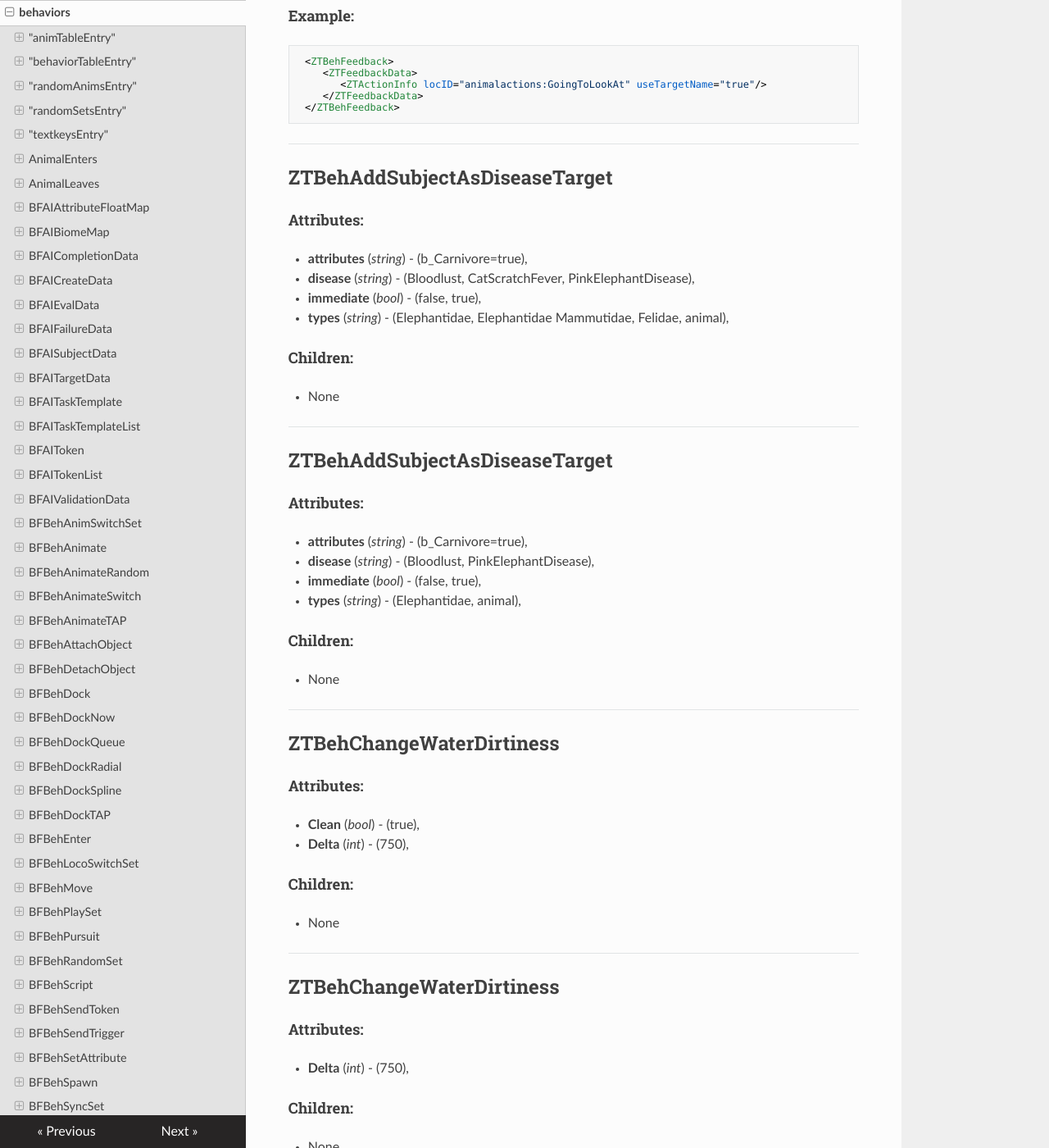
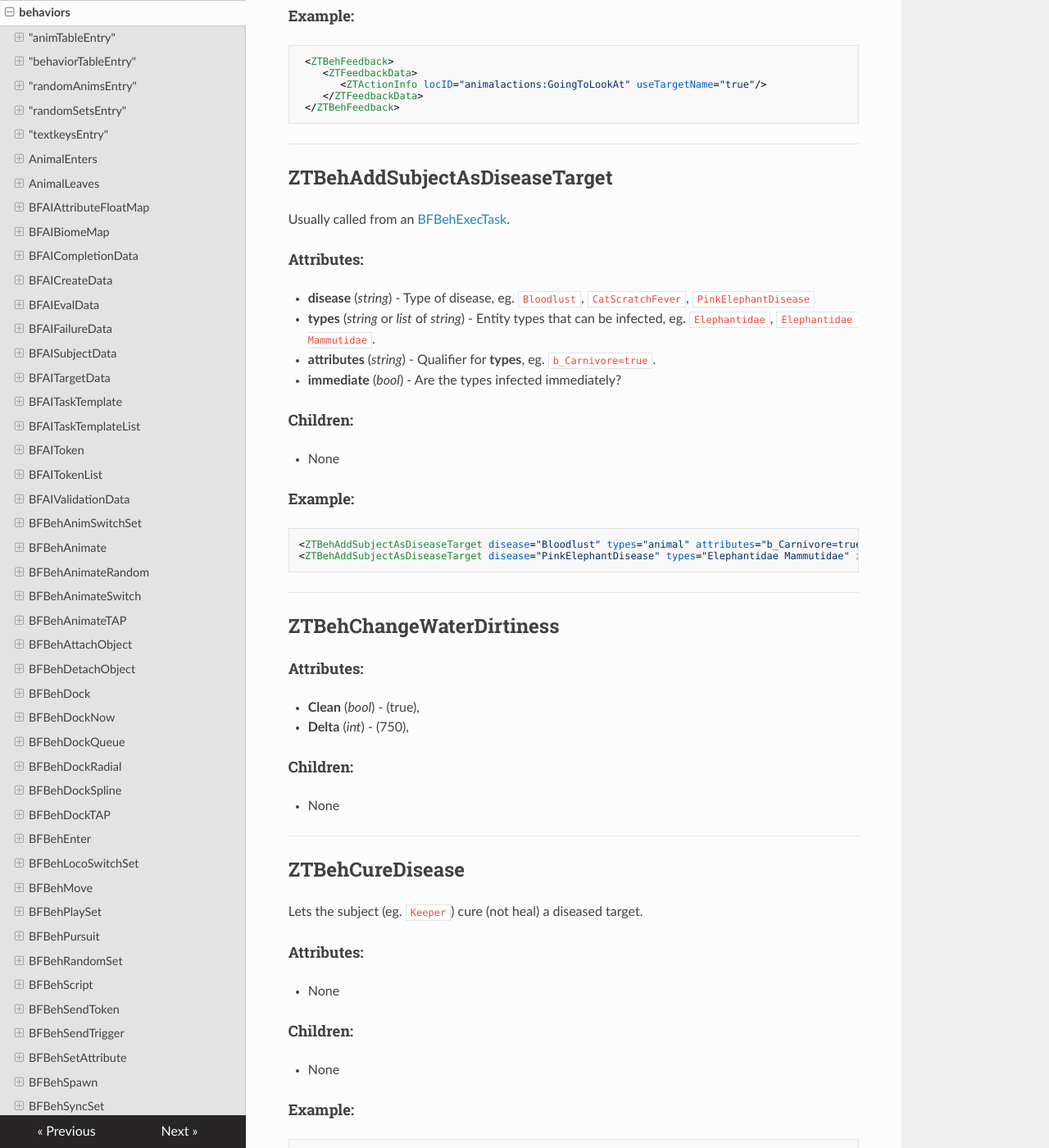
Before and after one commit to HENDRIX-ZT2/ZT2-API-Documentation, an MkDocs documentation site: the page built from docs/behaviors.md, in a window 1280 px wide and 1400 px high, scrolled down 32730 px. Shown: the whole window at 82% size. Built offline with MkDocs 1.6.1, drawn with Linux system fonts in a browser that asks for light colours; nearby versions of some CDN libraries; old or Windows-style settings are respelled for this version of MkDocs; some of the changed text lies outside the part shown.

Commit message:
Decimation 3

````diff
--- a/docs/behaviors.md
+++ b/docs/behaviors.md
@@ -1155,24 +1155,20 @@ This info is shown in the entity's info panel.
 ---
 
 ## ZTBehAddSubjectAsDiseaseTarget
-#### Attributes:
-- __attributes__ (_string_) - (b_Carnivore=true),
-- __disease__ (_string_) - (Bloodlust, CatScratchFever, PinkElephantDisease),
-- __immediate__ (_bool_) - (false, true),
-- __types__ (_string_) - (Elephantidae, Elephantidae Mammutidae, Felidae, animal),
-#### Children:
-- None
-
----
-
-## ZTBehAddSubjectAsDiseaseTarget
-#### Attributes:
-- __attributes__ (_string_) - (b_Carnivore=true),
-- __disease__ (_string_) - (Bloodlust, PinkElephantDisease),
-- __immediate__ (_bool_) - (false, true),
-- __types__ (_string_) - (Elephantidae, animal),
-#### Children:
-- None
+Usually called from an [BFBehExecTask](#bfbehexectask).
+#### Attributes:
+- __disease__ (_string_) - Type of disease, eg. `Bloodlust`, `CatScratchFever`, `PinkElephantDisease`
+- __types__ (_string_ or _list_ of _string_) - Entity types that can be infected, eg. `Elephantidae`, `Elephantidae Mammutidae`.
+* __attributes__ (_string_) - Qualifier for __types__, eg. `b_Carnivore=true`.
+- __immediate__ (_bool_) - Are the types infected immediately?
+#### Children:
+- None
+
+#### Example:
+```xml
+<ZTBehAddSubjectAsDiseaseTarget disease="Bloodlust" types="animal" attributes="b_Carnivore=true" immediate="true"/>
+<ZTBehAddSubjectAsDiseaseTarget disease="PinkElephantDisease" types="Elephantidae Mammutidae" immediate="false"/>
+```
 
 ---
 
@@ -1185,27 +1181,32 @@ This info is shown in the entity's info panel.
 
 ---
 
-## ZTBehChangeWaterDirtiness
-#### Attributes:
-- __Delta__ (_int_) - (750),
-#### Children:
-- None
-
----
-
 ## ZTBehCureDisease
-#### Attributes:
-- None
-#### Children:
-- None
+Lets the subject (eg. `Keeper`) cure (not heal) a diseased target.
+#### Attributes:
+- None
+#### Children:
+- None
+
+#### Example:
+```xml
+ <ZTBehCureDisease/>
+```
 
 ---
 
 ## ZTBehDigArtifact
-#### Attributes:
-- None
-#### Children:
-- None
+The subject (`Paleontologist`) excavates a fossil site (`fossilmarker`) target previously marked with [ZTBehFindArtifact](#ztbehfindartifact).
+#### Attributes:
+- None
+#### Children:
+- None
+
+#### Example:
+```xml
+ <BFBehAnimate targetAnim="Stand_Excavate"/>
+ <ZTBehDigArtifact/>
+```
 
 ---
 
@@ -1214,27 +1215,6 @@ This info is shown in the entity's info panel.
 - __locoSpeed__ (_string_) - (burrow, evade, fast, medium, slow),
 - __subjectNode__ (_string_) - (Floor, Node_Mouth, Poop, p_GroomNode, p_PreyOffset),
 - __targetAnim__ (_string_) - (LieSide_Idle, Lie_Idle, SleepCurl_Idle, Stand_Idle, TreadWater_Idle),
-#### Children:
-- None
-
----
-
-## ZTBehDockFence
-#### Attributes:
-- __locoSpeed__ (_string_) - (charge, evade, fast, medium, slow),
-- __subjectNode__ (_string_) - (Floor, Node_Mouth, Poop, p_FightOffset, p_PreyOffset),
-- __targetAnim__ (_string_) - (Fly_Ahead, Fly_Call, Stand_Idle, Swim_Ahead, TreadWaterSub_Idle),
-#### Children:
-- None
-
----
-
-## ZTBehDockTankWall
-#### Attributes:
-- __depthBelowWater__ (_int_) - (1, 2),
-- __heightAboveGround__ (_int_) - (1),
-- __locoSpeed__ (_string_) - (burrow, evade, fast, medium, slow),
-- __subjectNode__ (_string_) - (Floor, Node_Mouth, Poop, p_GroomNode, p_PreyOffset),
 #### Children:
 - None
 
@@ -1268,17 +1248,6 @@ Subject interacts with a tank wall. Apparently always called from "inside" [ZTBe
 
 ---
 
-## ZTBehDockWater
-#### Attributes:
-- __drinkDepth__ (_float_) - (.3, .4),
-- __interpolationDistance__ (_float_) - (0.15, 0.5, 1, 2, 9.0),
-- __subjectNode__ (_string_) - (Floor, Node_Mouth, Poop, p_GroomNode, p_PreyOffset),
-- __targetAnim__ (_string_) - (LieSide_Idle, Lie_Idle, SleepCurl_Idle, Stand_Idle, TreadWater_Idle),
-#### Children:
-- None
-
----
-
 ## ZTBehEconomy
 #### Attributes:
 - __general__ (_bool_) - (true),
@@ -1288,27 +1257,11 @@ Subject interacts with a tank wall. Apparently always called from "inside" [ZTBe
 
 ---
 
-## ZTBehEconomy
-#### Attributes:
-- __transactionName__ (_string_) - (destroy, donate),
-#### Children:
-- None
-
----
-
 ## ZTBehExitTankGate
 #### Attributes:
 - None
 #### Children:
 - None
-
----
-
-## ZTBehFeedback
-#### Attributes:
-- None
-#### Children:
-- [ZTFeedbackData](#ztfeedbackdata)
 
 ---
 
@@ -1322,30 +1275,23 @@ Container of [ZTFeedbackData](#ztfeedbackdata).
 ---
 
 ## ZTBehFindArtifact
-#### Attributes:
-- None
-#### Children:
-- None
+The subject (`Paleontologist`) makes a hidden `FossilSite` target visible.
+#### Attributes:
+- None
+#### Children:
+- None
+
+#### Example:
+```xml
+ <BFBehPlaySet behSet="MarkFossil"/>
+ <ZTBehFindArtifact/>
+```
 
 ---
 
 ## ZTBehKickOffRider
 #### Attributes:
 - None
-#### Children:
-- None
-
----
-
-## ZTBehMorph
-#### Attributes:
-- __NameIt__ (_bool_) - (true),
-- __initScale__ (_float_) - (0.4, 0.45, 0.50, 0.55, 1),
-- __morphEntity__ (_string_) - (AlligatorChinese_Egg, AnkylosaurusNest_Egg, BirdElephant_Egg, subject, target),
-- __morphFade__ (_bool_) - (true),
-- __morphPeriod__ (_int_) - (1, 10, 100, 2, 300),
-- __morphScale__ (_bool_) - (true),
-- __morphTargetEntityType__ (_string_) - (Aardvark_Adult_F, Aardvark_Juvenile_F, Aardvark_Juvenile_M, Carcass_Meat, TermiteMound_Insects_Broken),
 #### Children:
 - None
 
@@ -1379,19 +1326,10 @@ Morphs the subject into another entity, either maintaining or discarding its ini
 #### Children:
 - None
 
----
-
-## ZTBehShowEvent
-#### Attributes:
-- __ExpireWithTask__ (_bool_) - (false, true),
-- __Interrupt__ (_bool_) - (false, true),
-- __Name__ (_string_) - (DefaultTask_Aardvark, DefaultTask_Actor, FastWander, Interact_Player, WanderWater),
-- __Priority__ (_int_) - (1, 10, 100, 5, 900),
-- __Timein__ (_float_) - (1004.21, 30, 341.05, 5, 971.84),
-- __Timeout__ (_int_) - (-1, 15, 180, 30, 59),
-- __Type__ (_string_) - (AnimalEvent),
-#### Children:
-- None
+#### Example:
+```xml
+ <ZTBehPlaceTarget container="food" targetType="s_KeeperEatType" targetBeh="PlaceFood"/>
+```
 
 ---
 
@@ -1444,16 +1382,6 @@ Subject splashes guests, plays a particle system and triggers a reaction in gues
 ---
 
 ## ZTBehTargetFence
-#### Attributes:
-- __behSet__ (_string_) - (Bleat, Dig, DustBathe, FailureSet, TreadWater_Idle),
-- __fenceType__ (_string_) - (tankwallsegment),
-- __searchDistance__ (_int_) - (6),
-#### Children:
-- None
-
----
-
-## ZTBehTargetFence
 Makes the subject find a fence.
 #### Attributes:
 - __behSet__ (_string_) - This behSet is used to dock to the tank wall, and will usually contain [ZTBehDockTankWall](#ztbehdocktankwall).
@@ -1465,14 +1393,6 @@ Makes the subject find a fence.
 ---
 
 ## ZTBehTeleportToLoc
-#### Attributes:
-- __resetProp__ (_bool_) - (true),
-#### Children:
-- None
-
----
-
-## ZTBehTeleportToLoc
 Only used in `MC.tsk`'s `ReplaceProp` task.
 #### Attributes:
 - __resetProp__ (_bool_) - Default is `false`.
@@ -1487,26 +1407,23 @@ Only used in `MC.tsk`'s `ReplaceProp` task.
 ---
 
 ## ZTBehTestTargetPos
+Apparently only used in failure [BFBehExecTask](#bfbehexectask).
 #### Attributes:
 - __illegalBeh__ (_string_) - (KillTarget),
 - __legalBeh__ (_string_) - (MWFailFeedback, ZKFailCleanWaterFeedback, ZKFailFeedback),
 #### Children:
 - None
 
+#### Example:
+```xml
+<ZTBehTestTargetPos legalBeh="ZKFailFeedback" illegalBeh="KillTarget"/>
+```
+
 ---
 
 ## ZTBehTour
 #### Attributes:
 - None
-#### Children:
-- None
-
----
-
-## ZTBehUsePortal
-#### Attributes:
-- __locoSpeed__ (_string_) - (burrow, evade, fast, medium, slow),
-- __targetAnim__ (_string_) - (LieSide_Idle, Lie_Idle, SleepCurl_Idle, Stand_Idle, TreadWater_Idle),
 #### Children:
 - None
 
@@ -1538,37 +1455,18 @@ Only used in `MC.tsk`'s `ReplaceProp` task.
 - __edDonate__ (_string_) - (f_EdDonNormal),
 - __edValue__ (_string_) - (f_EdNormal),
 - __targetType__ (_string_) - (Guest, s_KeeperDrinkType, s_KeeperEatType),
-- __viewKey__ (_string_) - (DPos_5, Neg_10, Neg_2, Neg_3, Pos_2),
+- __viewKey__ (_string_) - Apparently a grading scale for the quality of the event, eg. `Pos_2`, `Pos_3`, `Neg_5`...
 - __viewRadius__ (_int_) - (20),
 #### Children:
 - [ZTFeedbackData](#ztfeedbackdata)
 
 ---
 
-## ZTBehViewEvent
-Container of [ZTFeedbackData](#ztfeedbackdata).
-#### Attributes:
-- __viewKey__ (_string_) - Apparently a grading scale for the quality of the event, eg. `Pos_2`, `Pos_3`, `Neg_5`...
-#### Children:
-- [ZTFeedbackData](#ztfeedbackdata)
-
----
-
 ## ZTBehWatchShow
 #### Attributes:
 - None
 #### Children:
 - [EventScoring](#eventscoring)
-
----
-
-## ZTEmoticonInfo
-#### Attributes:
-- __emoticonEntityNode__ (_string_) - (Bip01 Head),
-- __emoticonName__ (_string_) - (EmoteAngry, EmoteAnimalExerciseGood, EmoteAnimalExerciseVeryGood, EmoteAnimalHungerGood, EmoteAnimalThirstGood),
-- __emoticonScale__ (_float_) - (0.5, 0.75, 1.5),
-#### Children:
-- None
 
 ---
 
@@ -1584,6 +1482,7 @@ This raises an emoticon over the subject entity.
 ---
 
 ## ZTFeedbackData
+May be used from inside a [ZTBehFeedback](#ztbehfeedback) or a [ZTBehViewEvent](#ztbehviewevent).
 #### Attributes:
 - None
 #### Children:
@@ -1591,34 +1490,6 @@ This raises an emoticon over the subject entity.
 - [ZTEmoticonInfo](#ztemoticoninfo)
 - [ZTMessageInfo](#ztmessageinfo)
 - [ZTThoughtInfo](#ztthoughtinfo)
-
----
-
-## ZTFeedbackData
-May be used from inside a [ZTBehFeedback](#ztbehfeedback) or a [ZTBehViewEvent](#ztbehviewevent).
-#### Attributes:
-- None
-#### Children:
-- [ZTActionInfo](#ztactioninfo)
-- [ZTThoughtInfo](#ztthoughtinfo)
-- [ZTEmoticonInfo](#ztemoticoninfo)
-- [ZTMessageInfo](#ztmessageinfo)
-
----
-
-## ZTMessageInfo
-#### Attributes:
-- __filterAttribute__ (_string_) - (b_Rampage EQ true),
-- __global__ (_bool_) - (false, true),
-- __interval__ (_int_) - (30, 60),
-- __locID__ (_string_) - (guestthoughts:AnimalHappy, guestthoughts:AnimalUnhappy, guestthoughts:AnimalVeryHappy, guestthoughts:AnimalVeryUnhappy, null:null),
-- __priority__ (_int_) - (-1, 0, 1, 10, 2),
-- __timeout__ (_float_) - (0.0f, 15, 30, 60),
-- __tolerance__ (_int_) - (1),
-- __useEntityName__ (_bool_) - (true),
-- __useTargetName__ (_bool_) - (true),
-#### Children:
-- None
 
 ---
 
@@ -1640,21 +1511,6 @@ May be used from inside a [ZTBehFeedback](#ztbehfeedback) or a [ZTBehViewEvent](
 
 ## ZTThoughtInfo
 #### Attributes:
-- __global__ (_bool_) - (false, true),
-- __locID__ (_string_) - (guestthoughts:AnimalHappy, guestthoughts:AnimalUnhappy, guestthoughts:AnimalVeryHappy, guestthoughts:AnimalVeryUnhappy, null:null),
-- __priority__ (_int_) - (-1, 0, 1, 10, 2),
-- __timeout__ (_float_) - (0.0f, 15, 30, 60),
-- __useTargetName__ (_bool_) - (true),
-- __useTargetObject__ (_bool_) - (true),
-- __useTargetSpecies__ (_bool_) - (true),
-- __useTargetTarget__ (_bool_) - (true),
-#### Children:
-- None
-
----
-
-## ZTThoughtInfo
-#### Attributes:
 - __locID__ (_string_) - The info to be raised in the info bar of the entity.
 * __priority__ (_int_) - This message's relative priority.
 * __timeout__ (_int_) - How soon should this message disappear?
@@ -1669,27 +1525,11 @@ May be used from inside a [ZTBehFeedback](#ztbehfeedback) or a [ZTBehViewEvent](
 ---
 
 ## animTable
-#### Attributes:
-- None
-#### Children:
-- None
-
----
-
-## animTable
 Switches between different animations in a [BFBehAnimateSwitch](#bfbehanimateswitch)
 #### Attributes:
 - None
 #### Children:
 - ["animTableEntry"](#animtableentry)
-
----
-
-## avoidEntityTypes
-#### Attributes:
-- None
-#### Children:
-- None
 
 ---
 
@@ -1703,14 +1543,6 @@ Holds a list of entities that should be avoided in [BFBehWander](#bfbehwander) a
 ---
 
 ## behaviorTable
-#### Attributes:
-- None
-#### Children:
-- None
-
----
-
-## behaviorTable
 May be used from inside a [BFBehLocoSwitchSet](#bfbehlocoswitchset) or a [BFBehAnimSwitchSet](#bfbehanimswitchset).
 #### Attributes:
 - None
@@ -1720,6 +1552,7 @@ May be used from inside a [BFBehLocoSwitchSet](#bfbehlocoswitchset) or a [BFBehA
 ---
 
 ## behaviors
+This is the top-level container for BEH behavior. Note that not all structures can be called directly from top level. Some may be encapsulated in other components.
 #### Attributes:
 - None
 #### Children:
@@ -1774,52 +1607,6 @@ May be used from inside a [BFBehLocoSwitchSet](#bfbehlocoswitchset) or a [BFBehA
 
 ---
 
-## behaviors
-This is the top-level container for BEH behavior. Note that not all structures can be called directly from top level. Some may be encapsulated in other components.
-#### Attributes:
-- None
-#### Children:
-- [BFBehAnimSwitchSet](#bfbehanimswitchset)
-- [BFBehAnimate](#bfbehanimate)
-- [BFBehAnimateRandom](#bfbehanimaterandom)
-- [BFBehAnimateSwitch](#bfbehanimateswitch)
-- [BFBehAnimateTAP](#bfbehanimatetap)
-- [BFBehAttachObject](#bfbehattachobject)
-- [BFBehDetachObject](#bfbehdetachobject)
-- [BFBehDock](#bfbehdock)
-- [BFBehDockNow](#bfbehdocknow)
-- [BFBehDockRadial](#bfbehdockradial)
-- [BFBehDockSpline](#bfbehdockspline)
-- [BFBehDockTAP](#bfbehdocktap)
-- [BFBehEscapeObstacle](#bfbehescapeobstacle)
-- [BFBehEvasion](#bfbehevasion)
-- [BFBehFaceTarget](#bfbehfacetarget)
-- [BFBehFollowEntity](#bfbehfollowentity)
-- [BFBehHeadLook](#bfbehheadlook)
-- [BFBehKill](#bfbehkill)
-- [BFBehLocoSwitchSet](#bfbehlocoswitchset)
-- [BFBehMove](#bfbehmove)
-- [BFBehPlaySet](#bfbehplayset)
-- [BFBehPursuit](#bfbehpursuit)
-- [BFBehRandomSet](#bfbehrandomset)
-- [BFBehScript](#bfbehscript)
-- [BFBehSendToken](#bfbehsendtoken)
-- [BFBehSetAttribute](#bfbehsetattribute)
-- [BFBehSpawn](#bfbehspawn)
-- [BFBehSyncSet](#bfbehsyncset)
-- [BFBehWander](#bfbehwander)
-- [BFBehWhap](#bfbehwhap)
-- [ZTBehDockTankWall](#ztbehdocktankwall)
-- [ZTBehFeedback](#ztbehfeedback)
-- [ZTBehMorph](#ztbehmorph)
-- [ZTBehShowEvent](#ztbehshowevent)
-- [ZTBehSplashGuest](#ztbehsplashguest)
-- [ZTBehTargetFence](#ztbehtargetfence)
-- [ZTBehViewEvent](#ztbehviewevent)
-- [ZTBehViewEvent](#ztbehviewevent)
-
----
-
 ## emoteSets
 #### Attributes:
 - None
@@ -1832,14 +1619,6 @@ This is the top-level container for BEH behavior. Note that not all structures c
 #### Attributes:
 - None
 #### Children:
-- None
-
----
-
-## randomAnims
-#### Attributes:
-- None
-#### Children:
 - ["randomAnimsEntry"](#randomanimsentry)
 
 ---
@@ -1848,14 +1627,6 @@ This is the top-level container for BEH behavior. Note that not all structures c
 #### Attributes:
 - None
 #### Children:
-- None
-
----
-
-## randomSets
-#### Attributes:
-- None
-#### Children:
 - ["randomSetsEntry"](#randomsetsentry)
 
 ---
@@ -1864,14 +1635,6 @@ This is the top-level container for BEH behavior. Note that not all structures c
 #### Attributes:
 - None
 #### Children:
-- None
-
----
-
-## textkeys
-#### Attributes:
-- None
-#### Children:
 - ["textkeysEntry"](#textkeysentry)
 
 ---
````
Also changed, not shown: other parts of docs/behaviors.md (+1 -0 lines).
